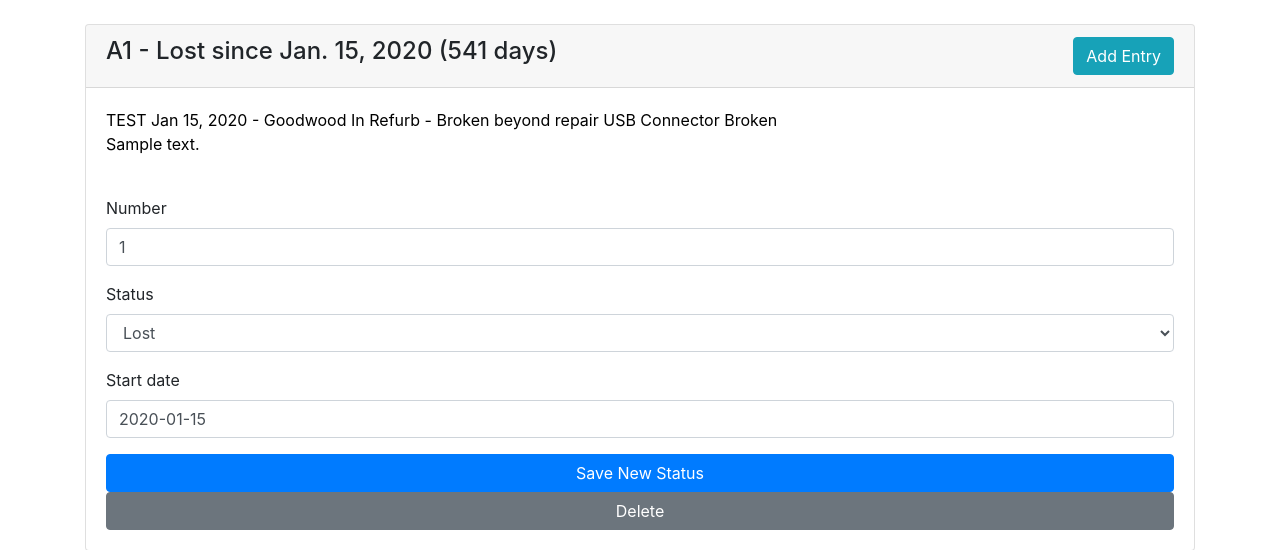
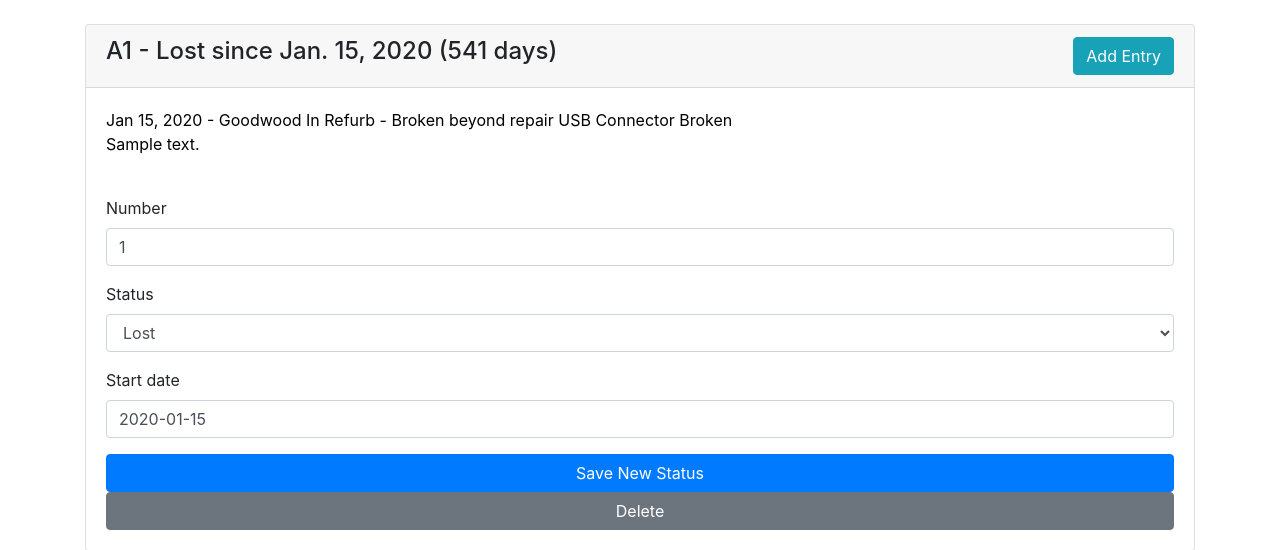
Before and after one commit to dimitrivanloey/TMS, a Django app: page /arkles/1/ in a window 1280 px wide. Shown: the part 58-608 px from the top of the page. Run offline with Django 3.2, Linux system fonts and the light colour scheme; a user stored in the database is signed in; tables that the repository leaves empty hold one stand-in row (values such as "Sample post"); some libraries are stand-ins or nearby versions.

Commit message:
some text

```diff
--- a/unit_logs/templates/unit_logs/arkle_unit.html
+++ b/unit_logs/templates/unit_logs/arkle_unit.html
@@ -40,9 +40,9 @@
 
         <a href="{% url 'unit_logs:edit_arkle_entry' entry.id %}">
             {% if entry.start_date != None %}
-            TEST {{ entry.start_date|date:'M d, Y' }} - {{ entry.venue|default:"" }}   {{entry.status|default:""}} {{ entry.failure_codes|default:"" }} {{ entry.comments|linebreaks }}
+            {{ entry.start_date|date:'M d, Y' }} - {{ entry.venue|default:"" }}   {{entry.status|default:""}} {{ entry.failure_codes|default:"" }} {{ entry.comments|linebreaks }}
             {% else %}
-            {{ entry.date_added|date:'M d, Y' }} - {{ entry.venue|default:"" }}   {{entry.status|default:""}} {{ entry.failure_codes|default:"" }} {{ entry.comments|linebreaks }}
+            {{ entry.start_date|date:'M d, Y' }} - {{ entry.venue|default:"" }}   {{entry.status|default:""}} {{ entry.failure_codes|default:"" }} {{ entry.comments|linebreaks }}
             {% endif %}
 
         </a>
```
